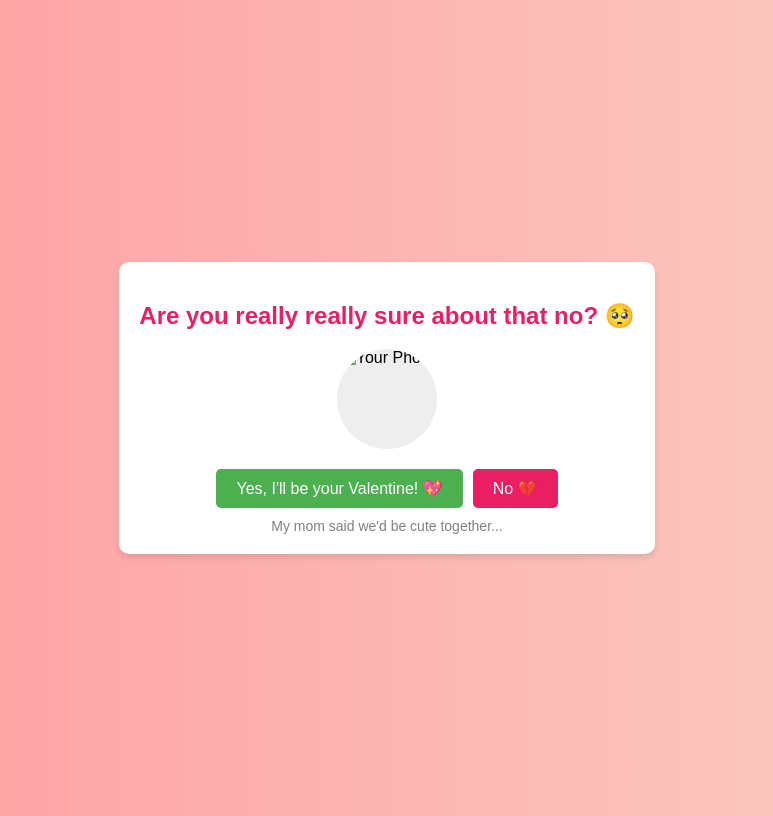
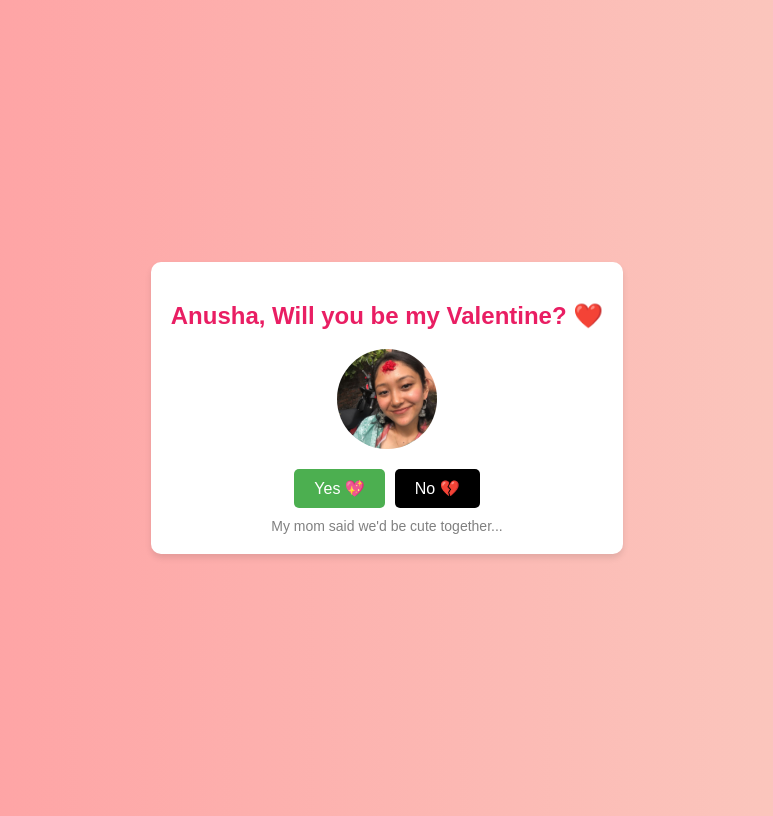
Before and after one commit to daari-git/Valentine-No-Escape, a plain HTML site: page index.html in a window 1280 px wide. Shown: the whole page, without its empty margins (253-1026 px from the left). Drawn offline with Linux system fonts and the light colour scheme.

Commit message:
Add files via upload

```diff
--- a/index.html
+++ b/index.html
@@ -42,7 +42,7 @@
             color: white;
         }
         .no {
-            background: #e91e63;
+            background: #000000;
             color: white;
         }
         .photo-space {
@@ -95,12 +95,12 @@
 </head>
 <body>
     <div class="card" id="proposalCard">
-        <h2>Are you really really sure about that no? 🥺</h2>
+        <h2>Anusha, Will you be my Valentine? ❤️</h2>
         <div class="photo-space">
-            <img src="new.jpeg" alt="Your Photo">
+            <img src="new.jpg" alt="Your Photo">
         </div>
         <div class="buttons">
-            <button class="yes" id="yesButton">Yes, I'll be your Valentine! 💖</button>
+            <button class="yes" id="yesButton">Yes 💖</button>
             <button class="no" id="noButton">No 💔</button>
         </div>
         <div class="message-box" id="messageBox">Please, I really love you 💕</div>
@@ -111,7 +111,7 @@
         <h1 style="color: #e91e63;">YAAAAAY! 🎉</h1>
         <p>Thanks! You've made me the happiest person alive! 🥰</p>
         <div class="photo-space">
-            <img id="celebrationPhoto" src="new.jpeg" alt="Celebration Photo">
+            <img id="celebrationPhoto" src="new.jpg" alt="Celebration Photo">
         </div>
         <div class="hearts">❤️💖💕💞💓</div>
     </div>
```
Also changed, not shown: new.jpg (added).
